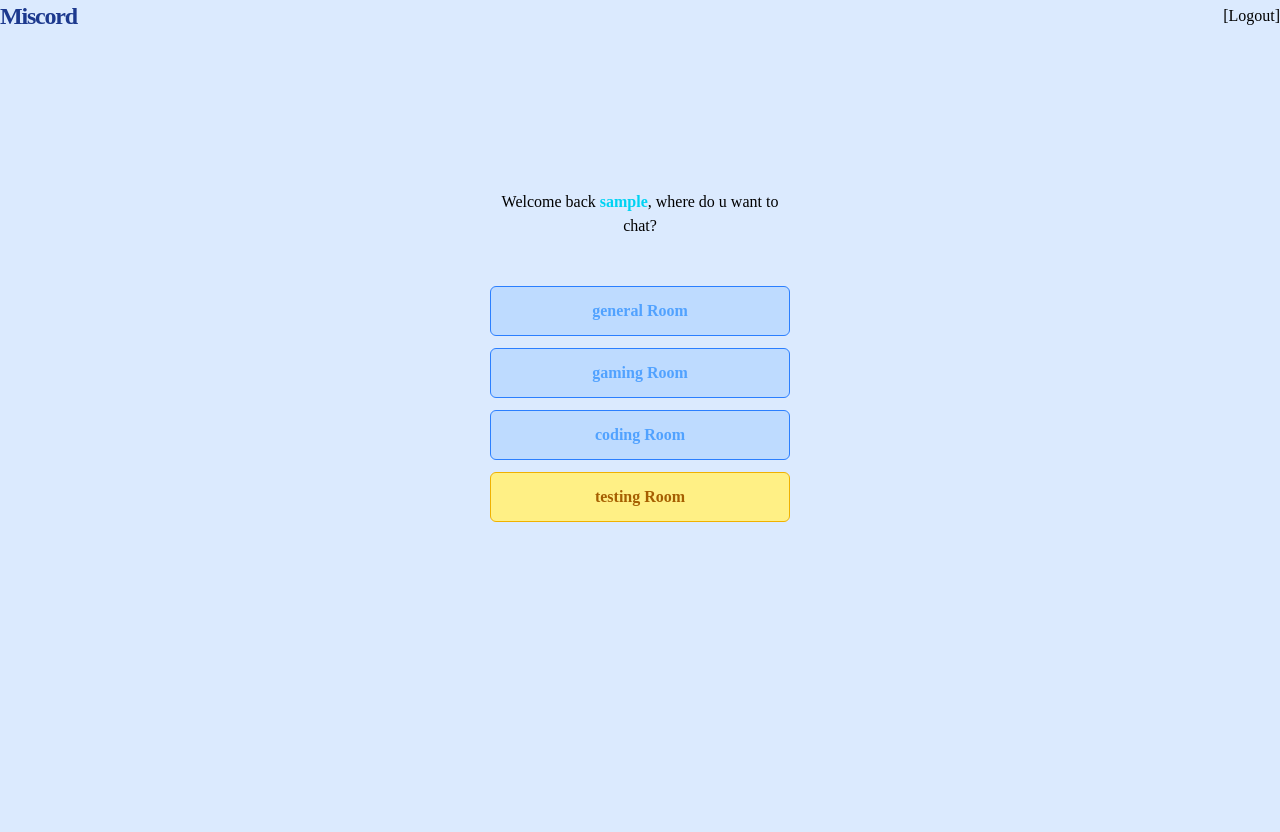
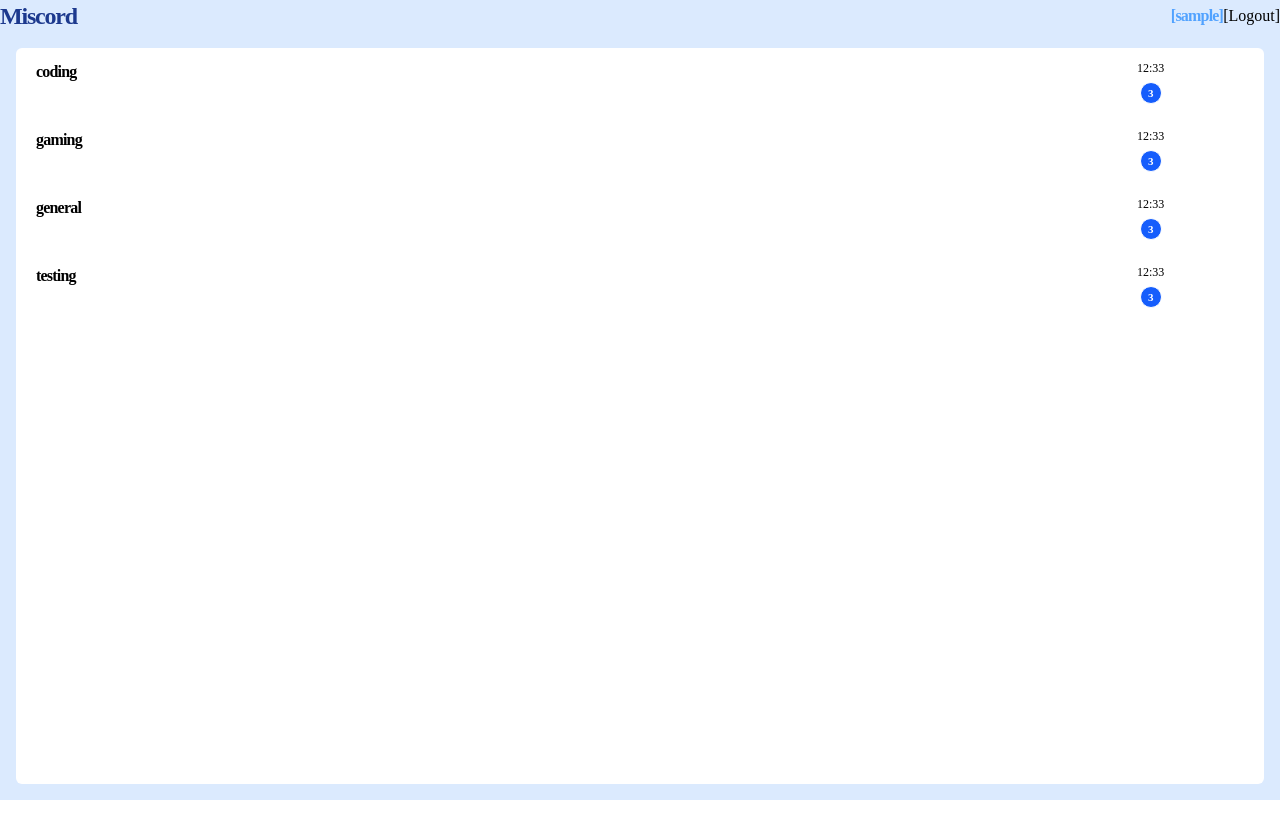
Before and after one commit to MrP-god/2nd_full_project, a PHP site: page / in a window 1280 px wide. After the commit the page ends 800 px from the top, so only its background shows below. Run offline with PHP 8.4, Linux system fonts and the light colour scheme; the visitor is signed in with stand-in values (Sample User, id 1).

Commit message:
1.3.3.4 FEATURES
added
- index design remake
- last activity tracker

```diff
--- a/api/get-message.php
+++ b/api/get-message.php
@@ -5,7 +5,7 @@ if($_SERVER["REQUEST_METHOD"] == "GET" && isset($_GET["room"])){
     $roomName = $_GET["room"];
     $messages = "";
     $chatUsers = [];
-    $file = fopen("../rooms/{$roomName}.txt", "r");
+    $file = fopen("../db/rooms/{$roomName}.txt", "r");
     if($file){
         while(($line = fgets($file)) !== false){
             $parts = explode("|",$line);
--- a/api/get-new-messages.php
+++ b/api/get-new-messages.php
@@ -7,7 +7,7 @@ if($_SERVER["REQUEST_METHOD"] == "GET"){
     $messagsSent = 0;
 
     if(isset($_GET["room"])){
-        $filePath = "../rooms/{$roomName}.txt";
+        $filePath = "../db/rooms/{$roomName}.txt";
 
         if(file_exists($filePath)){
 
--- a/api/send-message.php
+++ b/api/send-message.php
@@ -11,7 +11,7 @@
             $author = $_SESSION["username"];
             $message = $_POST["message"];
             $room = $_POST["room"];
-            $dirrectory = "../rooms/". $room . ".txt";
+            $dirrectory = "../db/rooms/". $room . ".txt";
             $file = fopen($dirrectory, "a");
 
             $text = "{$author}|{$message}|{$formattedDate}|\n";
--- a/rooms/testing.txt
+++ b/db/rooms/testing.txt
@@ -29,3 +29,4 @@ test2|cool|17/06/25 17:36|
 test2|not so fast|17/06/25 17:36|
 test2|why is so slow|17/06/25 17:36|
 test2|Yooo cool|17/06/25 17:37|
+test|nice  tesssst|18/06/25 17:24|
--- /dev/null
+++ b/db/user_Activity/test_last_read.txt
@@ -0,0 +1,4 @@
+testing|1750260243
+general|1750260325
+gaming|1750262199
+coding|1750262196
--- a/db/users.txt
+++ b/db/users.txt
@@ -1,4 +1,2 @@
-username|password|creationAccount|last_activity|
-test|$2y$10$Dsr5LjLQQ9ZB9dI3bdjf2uM9mLZiPLkjk7KcmiC5hXiPR.jOo6SlG|1750023205|1750181617|
-Daniel|$2y$10$VuaaKAjpOPo7x9nXzKHLBOcAakFiniUBKUrlBPcjZOR9cMW5ZuBRS|1750181340|1750181403|
-test2|$2y$10$vmdQ/hK3jPLx42m8YUAffOCxRB1NbTNTweUPMdJ0XPeP61KO5yaC2|1750181735|1750181870
+username|password|creationAccount|last_activity
+test|$2y$10$c10hl4FB22Bdxk7wpcxYtOtpsNe8KCObUKKxhKmJczyevoNEBG4/m|1750245145|1750262576
--- a/index.php
+++ b/index.php
@@ -1,5 +1,12 @@
 <?php
     session_start();
+    $roomsParentPath = "/db/rooms";
+
+    $roomsFiles = glob(__DIR__ . $roomsParentPath . "/*.txt");
+    $cleanRooms = array_map(function($file){
+        return basename($file, ".txt");
+    }, $roomsFiles);
+
 ?>
 
 
@@ -15,36 +22,59 @@
     <script src="https://unpkg.com/htmx.org@2.0.4"></script>
     <link rel="preconnect" href="https://fonts.googleapis.com">
 </head>
-<body class="bg-blue-100 overflow-hidden font-[Poppins]">
-    <header class="flex justify-end items-center">
+<body class="bg-blue-100 overflow-hidden font-[Poppins] w-screen h-[100vh]">
+    <div class="fixed inset-0 flex justify-center items-center flex-col">
+        <header class="flex justify-end items-center w-full">
             <h1 class="mr-auto text-2xl font-extrabold text-blue-900 tracking-tighter">Miscord</h1>
             <?php if(empty($_SESSION["logged"])): ?>
+                <p class="tracking-tighter text-blue-400 font-bold">[guest]</p>
+                <?php $_SESSION["username"] = "guest" ?>
                 <a href="register.php">[Register]</a>
                 <a href="login.php">[login]</a>
             <?php else: ?>
+                <p class="tracking-tighter text-blue-400 font-bold">[<?php echo $_SESSION["username"] ?>]</p>
                 <button hx-trigger="click" hx-post="api/logout.php" class="">[Logout]</button>
             <?php endif; ?>
+        </header>
+        <main class="w-full h-full p-4 flex flex-col justify-start gap-2 items-center">
 
-    </header>
-    <main class="w-screen h-screen p-4 flex flex-col justify-start gap-2 items-center py-[150px]">
+            <form method="get" action="chat.php" class=" flex flex-col
+            w-full h-full rounded-md bg-white ">
 
-        <form method="get" action="chat.php" class=" flex flex-col gap-10
-        w-[300px]">
-            <?php if(!empty($_SESSION["logged"])): ?>
-                <p class="text-center p-2">Welcome back <span class="text-cyan-400 font-bold"><?php echo $_SESSION["username"] ?></span>, where do u want to chat?</p>
-            <?php else: ?>
-                <p class="text-center p-2">U are logged as <span class="text-cyan-400 font-bold">GUEST</span></p>
-                <?php $_SESSION["username"] = "guest" ?>
-            <?php endif; ?>
+                <!-- here i have to loop all the rooms, x guest and user , ok how to differentialt rooms for each user  -->
 
 
-            <div class="flex flex-col gap-3">
+                <?php foreach($cleanRooms as $room): ?>
+                    <button class="w-full pl-5 p-3 grid  grid-cols-6 grid-rows-2 hover:bg-yellow-100"
+                    type="submit" name="room" value="<?= htmlspecialchars($room) ?>">
+                        <p class=" col-span-5 row-span-2 font-bold tracking-tighter flex justify-start items-center">
+                            <span>
+                                <?= htmlspecialchars($room) ?>
+                            </span>
+                        </p>
+                        <!-- <div class=" row-start-2 col-span-5"></div> -->
+                        <div class=" text-xs"> 12:33</div>
+                        <div class="flex justify-center items-center">
+                            <div class="flex justify-center items-center text-[11px] rounded-full border text-white font-bold bg-blue-600 w-[22px] h-[22px]">3</div>
+                        </div>
+
+                    </button>
+                <?php endforeach; ?>
+
+
+
+
+
+
+                <!-- <div class="flex flex-col gap-3">
                     <button type="submit" name="room" value="general" class=" p-3 rounded-md bg-blue-200 border border-blue-500 text-blue-400 font-semibold">general Room</button>
                     <button type="submit" name="room" value="gaming" class=" p-3 rounded-md bg-blue-200 border border-blue-500 text-blue-400 font-semibold">gaming Room</button>
                     <button type="submit" name="room" value="coding" class=" p-3 rounded-md bg-blue-200 border border-blue-500 text-blue-400 font-semibold">coding Room</button>
                     <button type="submit" name="room" value="testing" class="text-yellow-700 p-3 rounded-md bg-yellow-200 border border-yellow-500 text-yellow-400 font-semibold">testing Room</button>
-            </div>
+                </div> -->
             </form>
         </main>
+    </div>
+
 </body>
 </html>
--- a/login.php
+++ b/login.php
@@ -29,7 +29,7 @@
             $_SESSION["username"] = $username;
             $_SESSION["logged"] = true;
             $_SESSION["last_activity"] = time();//this is for usavbility
-            saveLastActivityUser($_SESSION["username"],"../db/users.txt"); //this is for keeping track in case it log and stop using without logout
+            saveLastActivityUser($_SESSION["username"],"db/users.txt"); //this is for keeping track in case it log and stop using without logout
             header("Location: index.php");
         }
     }
--- a/register.php
+++ b/register.php
@@ -15,8 +15,10 @@
                 // if new username with same password - save them into db + redirect to login
 
                 $currentTime = time();
+                $hashPassword = password_hash($_POST["password"], PASSWORD_DEFAULT);
 
-                $hashPassword = password_hash($_POST["password"], PASSWORD_DEFAULT);
+                // create last_read txt
+                file_put_contents("db/user_Activity/". $currentUsername . "_last_read.txt", "");
 
                 $file = fopen($usersPath, "a");
                 $line = "{$currentUsername}|{$hashPassword}|{$currentTime}|{$currentTime}\n";
```
Also changed, not shown: chat.php (+13 -0 lines), utility/unread-functions.php (added, +28 -0 lines), db/rooms/coding.txt (renamed from rooms/coding.txt), db/rooms/gaming.txt (renamed from rooms/gaming.txt), db/rooms/general.txt (renamed from rooms/general.txt). Lines whose indentation alone changed are shown as unchanged.
